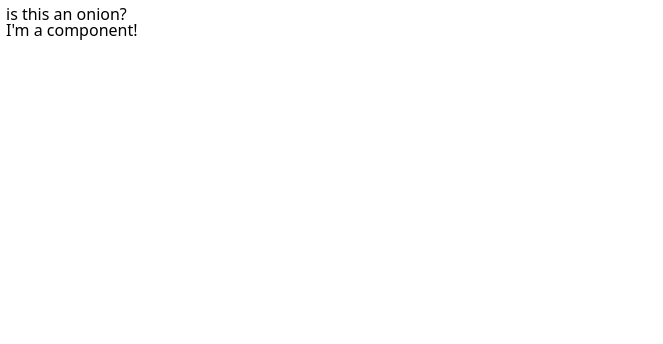
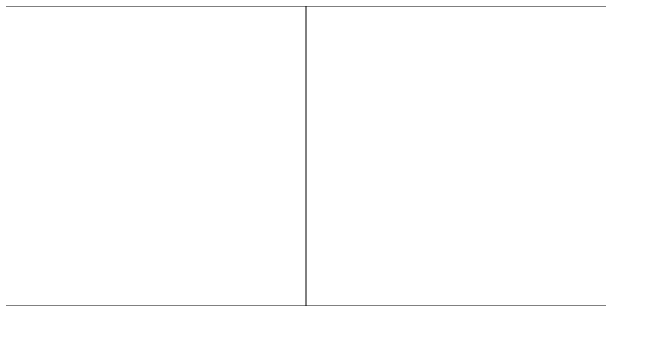
Before and after one commit to aqandrew/svelte-onion, a Svelte app: page / in a window 1280 px wide. Shown: the top 344 px of the page, without its empty margins (0-663 px from the left). Built offline with nearby package versions, Linux system fonts and the light colour scheme.

Commit message:
add axes

```diff
--- a/src/App.svelte
+++ b/src/App.svelte
@@ -1,7 +1,14 @@
 <script>
-	import Example from './components/Example.svelte';
+	import AxisX from './components/AxisX.svelte';
+	import AxisY from './components/AxisY.svelte';
+
+	let width = 600;
+	let height = width / 2;
 </script>
 
-<h1>is this an onion?</h1>
-
-<Example />
+<svg {width} {height}>
+	<AxisX {width} {height} />
+	<AxisX {width} {height} isBottom />
+	<!-- TODO responsive sizing: move y axis when screen resizes -->
+	<AxisY {width} {height} />
+</svg>
--- /dev/null
+++ b/src/components/AxisX.svelte
@@ -0,0 +1,9 @@
+<script>
+	export let width;
+	export let height;
+	export let isBottom = false;
+
+	let y = isBottom ? height : 0;
+</script>
+
+<line x1="0" y1={y} x2={width} y2={y} stroke="black" />
--- /dev/null
+++ b/src/components/AxisY.svelte
@@ -0,0 +1,8 @@
+<script>
+	export let width;
+	export let height;
+
+	let x = width / 2;
+</script>
+
+<line x1={x} y1={0} x2={x} y2={height} stroke="black" />
--- a/src/components/Example.svelte
+++ /dev/null
@@ -1 +0,0 @@
-<p>I'm a component!</p>
```
